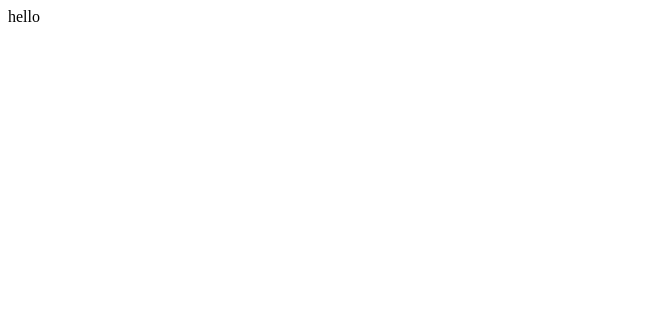
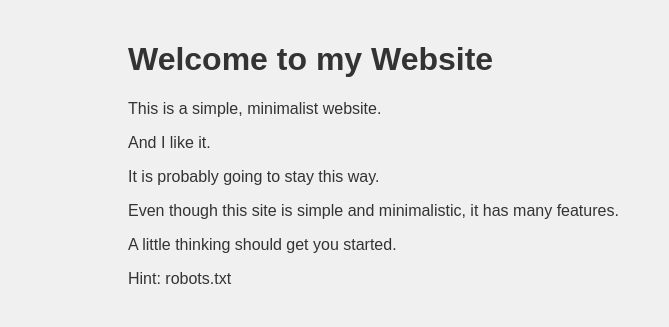
Before and after one commit to RhutvikH/RhutvikH.github.io, a plain HTML site: page index.html in a window 1280 px wide. Shown: the whole page, without its empty margins (0-669 px from the left). Drawn offline with Linux system fonts and the light colour scheme.

Commit message:
Update index.html

```diff
--- a/index.html
+++ b/index.html
@@ -1,8 +1,33 @@
+<!DOCTYPE html>
 <html>
-  <title>
-    wp
-  </title>
-  <body>
-    hello
-  </body>
+<head>
+    <title>Website</title>
+    <style>
+        body {
+            font-family: Arial, sans-serif;
+            margin: 0;
+            padding: 0;
+            background-color: #f0f0f0;
+        }
+        .container {
+            width: 80%;
+            margin: 0 auto;
+            padding: 20px;
+        }
+        h1, p {
+            color: #333;
+        }
+    </style>
+</head>
+<body>
+    <div class="container">
+        <h1>Welcome to my Website</h1>
+        <p>This is a simple, minimalist website.</p>
+        <p>And I like it.</p>
+        <p>It is probably going to stay this way.</p>
+        <p>Even though this site is simple and minimalistic, it has many features.</p>
+        <p>A little thinking should get you started.</p>
+        <p>Hint: robots.txt</p>
+    </div>
+</body>
 </html>
```
